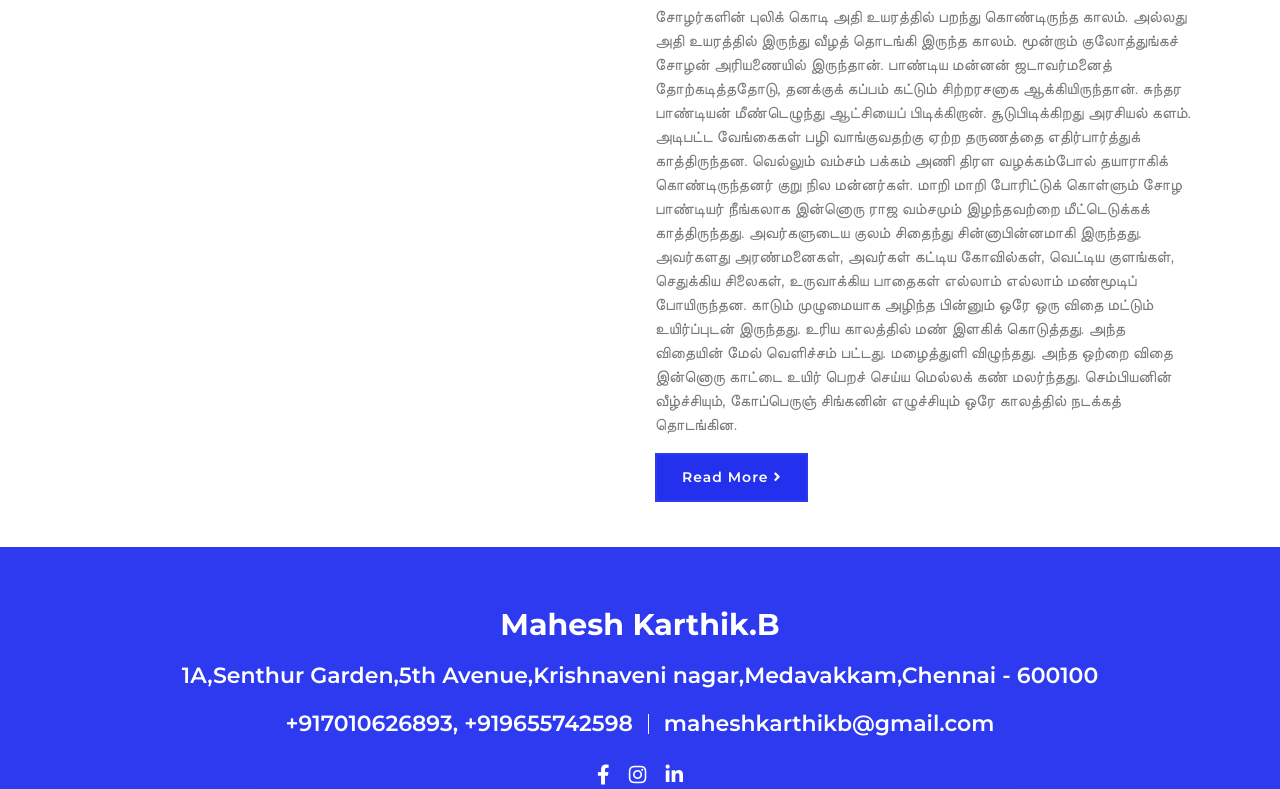
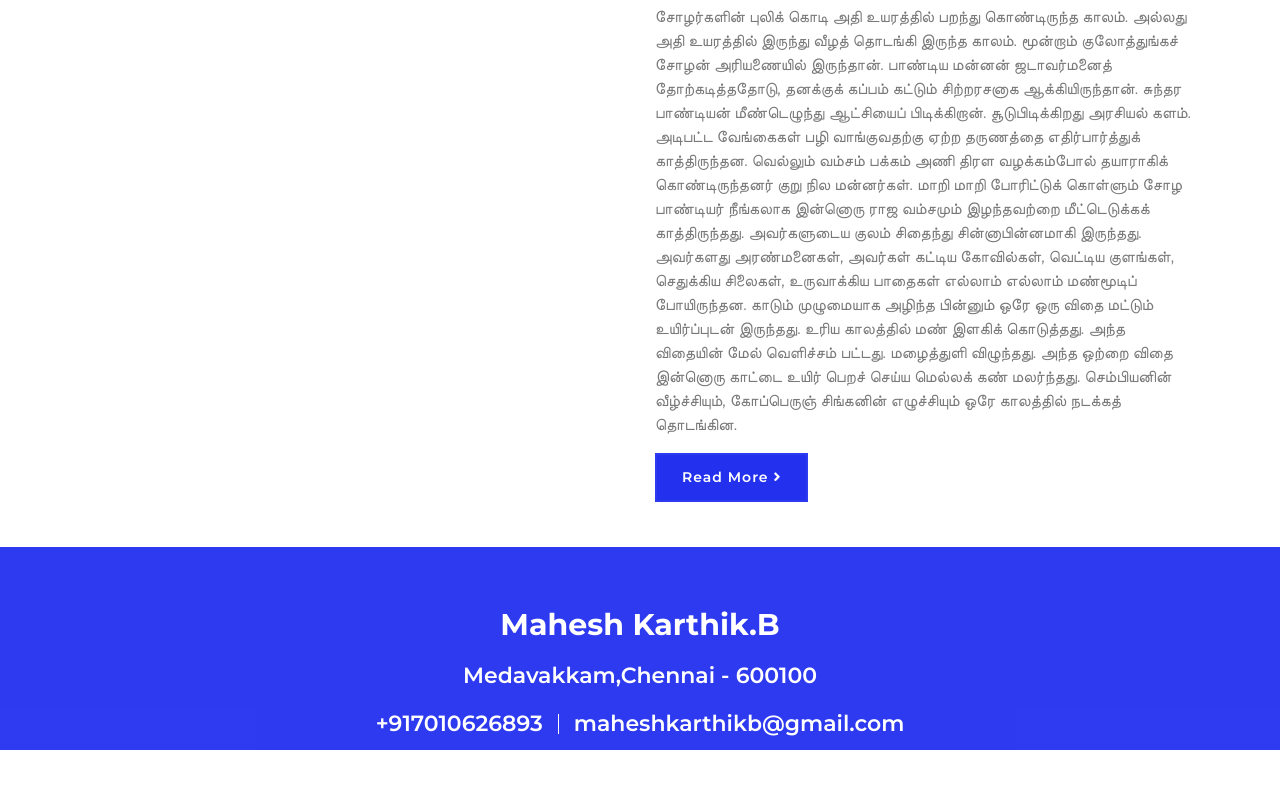
Before and after one commit to Maheshkarthikb45/profile, a plain HTML site: page index.html in a window 1280 px wide. Shown: the part 6151-6940 px from the top of the page. After the commit the page ends 6901 px from the top, so only its background shows below. Drawn offline with nearby package versions, Linux system fonts and the light colour scheme.

Commit message:
Remove social media icons

```diff
--- a/index.html
+++ b/index.html
@@ -476,15 +476,10 @@
             <div class="container">
                 <div class="footer-info">
                     <h2>Mahesh Karthik.B</h2>
-                    <h3>1A,Senthur Garden,5th Avenue,Krishnaveni nagar,Medavakkam,Chennai - 600100</h3>
+                    <h3>Medavakkam,Chennai - 600100</h3>
                     <div class="footer-menu">
-                        <p>+917010626893, +919655742598</p>
+                        <p>+917010626893</p>
                         <p>maheshkarthikb@gmail.com</p>
-                    </div>
-                    <div class="footer-social">
-                        <a href=""><i class="fab fa-facebook-f"></i></a>
-                        <a href=""><i class="fab fa-instagram"></i></a>
-                        <a href=""><i class="fab fa-linkedin-in"></i></a>
                     </div>
                 </div>
             </div>
```
